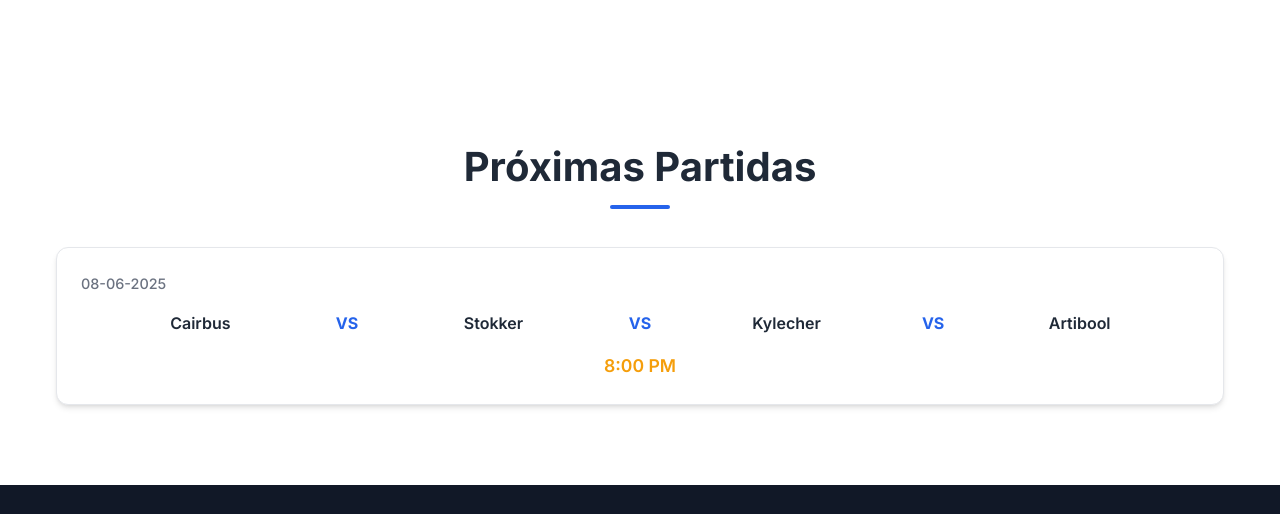
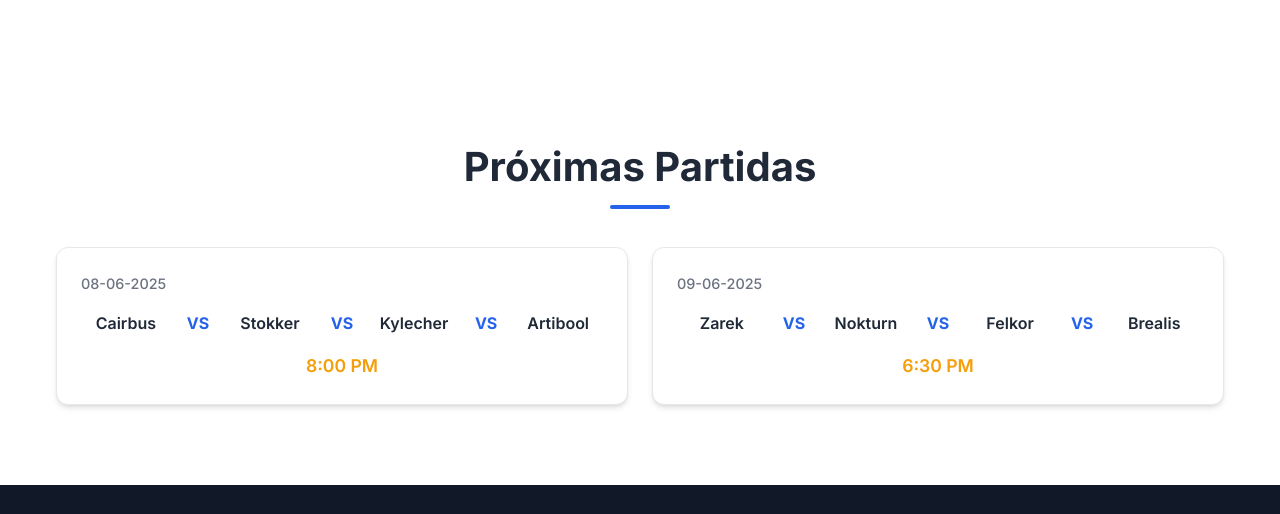
Before and after one commit to stokkerdev/age_of_araganes, a plain HTML site: page index.html in a window 1280 px wide. Shown: the part 3663-4177 px from the top of the page. Drawn offline with Linux system fonts and the light colour scheme.

Commit message:
Add function: Charge the match from json

```diff
--- /dev/null
+++ b/data/matches.json
@@ -0,0 +1,12 @@
+[
+  {
+    "date": "2025-06-08",
+    "time": "20:00",
+    "players": ["Cairbus", "Stokker", "Kylecher", "Artibool"]
+  },
+  {
+    "date": "2025-06-09",
+    "time": "18:30",
+    "players": ["Zarek", "Nokturn", "Felkor", "Brealis"]
+  }
+]
--- a/js/main.js
+++ b/js/main.js
@@ -1,6 +1,6 @@
 let tournamentData = { players: [] };
 
-fetch('data.json')
+fetch('../data/data.json')
   .then(response => response.json())
   .then(data => {
     tournamentData.players = data.players;
@@ -10,6 +10,71 @@ fetch('data.json')
     if (window.initializeApp) initializeApp();
     if (window.initializeProfiles) initializeProfiles();
   });
+
+
+async function cargarPartidas() {
+  try {
+    const resp = await fetch('../data/matches.json');
+    if (!resp.ok) throw new Error(`Error HTTP: ${resp.status}`);
+    const partidas = await resp.json();
+
+    const grid = document.querySelector('.matches-grid');
+    grid.innerHTML = ''; // Limpia si ya había algo
+
+    partidas.forEach(p => {
+      const card = document.createElement('div');
+      card.className = 'match-card';
+
+      // Fecha
+      const dateDiv = document.createElement('div');
+      dateDiv.className = 'match-date';
+      dateDiv.textContent = formatearFecha(p.date);
+
+      // Jugadores
+      const playersDiv = document.createElement('div');
+      playersDiv.className = 'match-players';
+
+      p.players.forEach((player, index) => {
+        const span = document.createElement('span');
+        span.className = 'player';
+        span.textContent = player;
+        playersDiv.appendChild(span);
+        if (index < p.players.length - 1) {
+          const vs = document.createElement('span');
+          vs.className = 'vs';
+          vs.textContent = 'VS';
+          playersDiv.appendChild(vs);
+        }
+      });
+
+      // Hora
+      const timeDiv = document.createElement('div');
+      timeDiv.className = 'match-time';
+      timeDiv.textContent = formatearHora(p.time);
+
+      // Ensamblar tarjeta
+      card.appendChild(dateDiv);
+      card.appendChild(playersDiv);
+      card.appendChild(timeDiv);
+      grid.appendChild(card);
+    });
+
+  } catch (err) {
+    console.error('Error cargando partidas:', err);
+  }
+}
+
+function formatearFecha(fecha) {
+  const [a, m, d] = fecha.split('-');
+  return `${d}-${m}-${a}`;
+}
+
+function formatearHora(hora24) {
+  const [h, m] = hora24.split(':');
+  let h12 = +h % 12 || 12;
+  let ampm = +h >= 12 ? 'PM' : 'AM';
+  return `${h12}:${m} ${ampm}`;
+}
 
 
 // DOM Elements
@@ -32,6 +97,7 @@ const currentLeaderEl = document.getElementById('current-leader');
 
 
 window.initializeApp = function() {
+  cargarPartidas();
   initializeNavigation();
   initializeTable();
   updateStats();
--- a/js/players.js
+++ b/js/players.js
@@ -1,6 +1,6 @@
 let playersData = { players: [] };
 
-fetch('data.json')
+fetch('../data/data.json')
   .then(response => response.json())
   .then(data => {
     tournamentData.players = data.players;
```
Also changed, not shown: index.html (+0 -6 lines), data/data.json (renamed from data.json).
